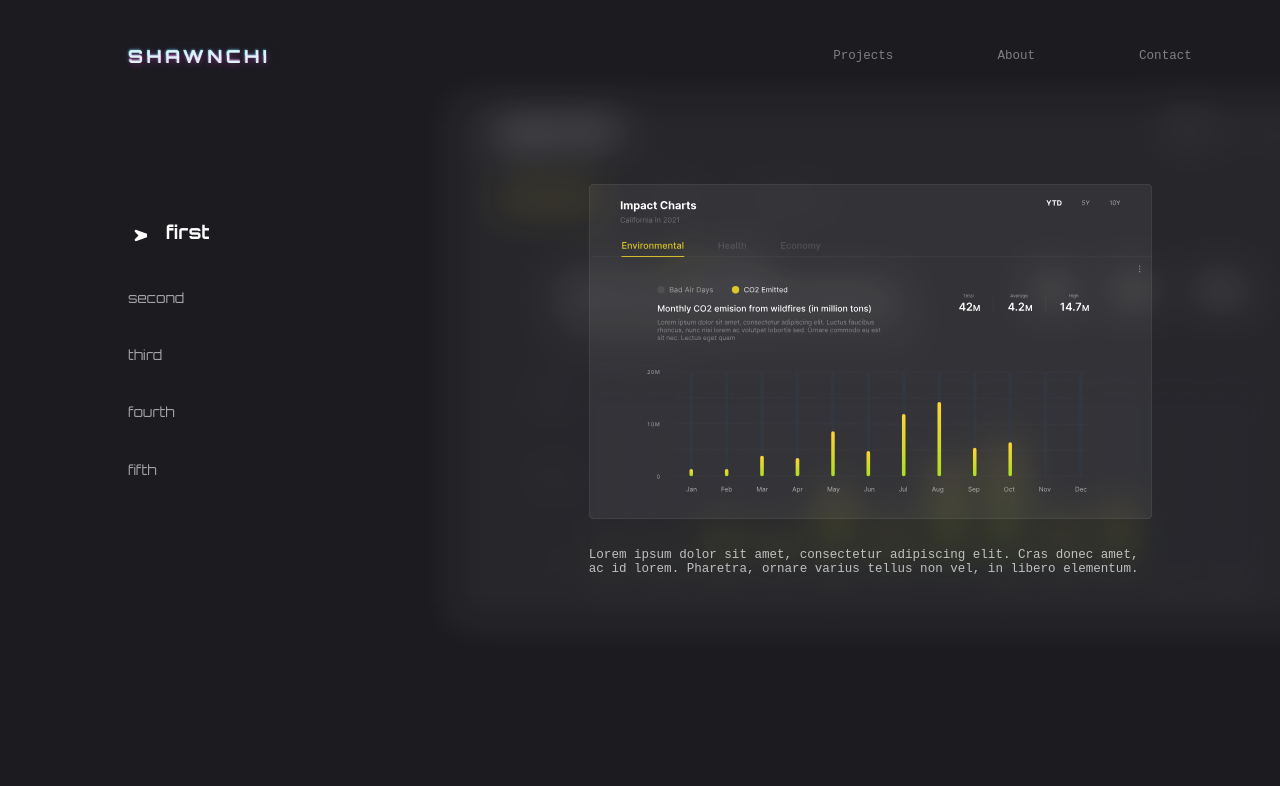
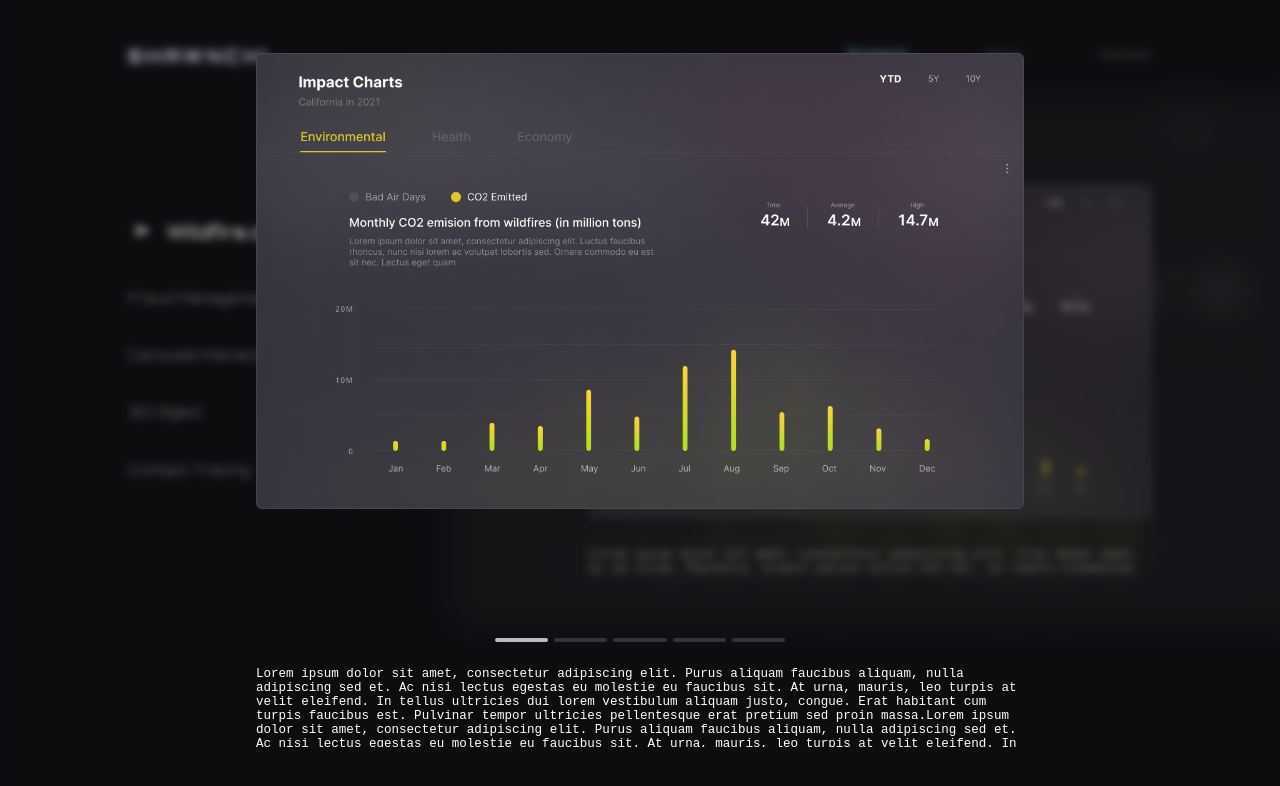
Before and after one commit to chi-asinmochi/portfolioV2, a React (Create React App) app: page /projects in a window 1280 px wide. Shown: the top 786 px of the page. Built offline with nearby package versions, Linux system fonts and the light colour scheme; a web font is replaced by a local one.

Commit message:
modal savepoint

```diff
--- a/src/App.js
+++ b/src/App.js
@@ -8,7 +8,7 @@ import { BrowserRouter as Router, Route, Switch } from "react-router-dom";
 
 const theme = {
     colors: {
-        background: '#1B1B20',
+        background: '#15151B',
         pink: '#FF49A1',
         cyan: '#51F5FF',
     },
@@ -26,24 +26,24 @@ return (
                 <GlobalStyles />
                 <Switch>
                     <Route exact path={"/"}>
-                        <DynamicHeader big={true}></DynamicHeader>
+                        <DynamicHeader big={true} current='home'></DynamicHeader>
                     </Route>
                 </Switch>
                 <Switch>
                     <Route path={"/projects"}>
-                        <DynamicHeader big={false}></DynamicHeader>
+                        <DynamicHeader big={false} current='project'></DynamicHeader>
                         <Projects></Projects>
                     </Route>
                 </Switch>
                 <Switch>
                     <Route path={"/about"}>
-                        <DynamicHeader big={false}></DynamicHeader>
+                        <DynamicHeader big={false} current='about'></DynamicHeader>
 
                     </Route>
                 </Switch>
                 <Switch>
                     <Route path={"/contact"}>
-                        <DynamicHeader big={false}></DynamicHeader>
+                        <DynamicHeader big={false} current='contact'></DynamicHeader>
 
                     </Route>
                 </Switch>
--- a/src/components/DynamicHeader.js
+++ b/src/components/DynamicHeader.js
@@ -7,7 +7,7 @@ import { Nav, Container, Logo, Menu } from './styles/Nav.styled'
 
 const letters = '*+-/@_$[%£!XO1&>'
 
-function DynamicHeader({ big }) {
+function DynamicHeader({ big, current }) {
     // console.log(big)
     const [text, setLogoText] = useState('shawnchi')
     const [shuffling, setShuffling] = useState(false)
@@ -77,24 +77,28 @@ function DynamicHeader({ big }) {
                 setLogoText('shawnchi')
                 // setShuffling(false)
             }
-        }, 10);
+        }, 20);
     }
 
     return (
         <Nav big = {big}>
             <Container big={big} >
                 <Link to='/'>
-                    <Logo big={big} onMouseLeave={shuffleReady} onMouseEnter={shuffle}>
+                    <Logo className={current=='project'? 'current' : ''} big={big}
+                        onMouseLeave={shuffleReady}
+                        onMouseEnter={shuffle}
+                        onClick={ (e)=>{if (big) {e.preventDefault()}} }
+                    >
                         <TextFragment bottom={true}>{text}</TextFragment>
                         <TextFragment bottom={false}>{text}</TextFragment>
-                        <LogoText text={text} shuffling={shuffling}>{text} </LogoText>
+                        <LogoText text={text}>{text} </LogoText>
                     </Logo>
                 </Link>
 
                 <Menu big={big}>
-                    <li><Link to='/projects'>Projects</Link></li>
-                    <li><Link to='/about'>About</Link></li>
-                    <li><Link to='/contact'>Contact</Link></li>
+                    <li><Link id='projects' className={current=='project'? 'current' : ''} to='/projects'>Projects</Link></li>
+                    <li><Link id='about' className={current=='about'? 'current' : ''} to='/about'>About</Link></li>
+                    <li><Link id='contact' className={current=='contact'? 'current' : ''} to='/contact'>Contact</Link></li>
                 </Menu>
             </Container>
         </Nav>
--- a/src/components/MainContent.js
+++ b/src/components/MainContent.js
@@ -3,6 +3,8 @@ import Picker from './Picker'
 import styled from 'styled-components'
 import { Frame, ProjectContainer, BG, ProjectWrapper, ProjectCover, IMG } from './styles/ProjectContainer.styled'
 import WFCover from '../assets/img/WFCover.svg'
+import chartIMG from '../assets/img/WFChart.svg'
+import chartIMG2 from '../assets/img/WFChart.png'
 
 
 export const ScrollContext = React.createContext()
@@ -82,16 +84,16 @@ function MainSection() {
                     <BG src={WFCover}></BG>
                     <ProjectContainer onLoad={loadHandler} ref={containerRef}>
                         <ProjectWrapper ref={el => {projectRefs.current[0] = el}} >
-                            <ProjectCover src={WFCover}>
-                                <IMG src={WFCover}></IMG>
+                            <ProjectCover src={chartIMG2}>
+                                <IMG src={chartIMG2}></IMG>
                             </ProjectCover>
                             <p>
                             Lorem ipsum dolor sit amet, consectetur adipiscing elit. Cras donec amet, ac id lorem. Pharetra, ornare varius tellus non vel, in libero elementum.
                             </p>
                         </ProjectWrapper>
                         <ProjectWrapper ref={el => {projectRefs.current[1] = el}}>
-                            <ProjectCover src={WFCover}>
-                                <IMG src={WFCover}></IMG>
+                            <ProjectCover src={chartIMG2}>
+                                <IMG src={chartIMG2}></IMG>
                             </ProjectCover>
                             <p>
                             Lorem ipsum dolor sit amet, consectetur adipiscing elit. Cras donec amet, ac id lorem. Pharetra, ornare varius tellus non vel, in libero elementum.
@@ -106,8 +108,8 @@ function MainSection() {
                             </p>
                         </ProjectWrapper>
                         <ProjectWrapper ref={el => {projectRefs.current[3] = el}}>
-                            <ProjectCover src={WFCover}>
-                                <IMG src={WFCover}></IMG>
+                            <ProjectCover id='spline'>
+                                <iframe src='https://my.spline.design/tree1-5982d22f322ef6c7b085c67988eb7d7f/' frameborder='0' width='100%' height='100%'></iframe>
                             </ProjectCover>
                             <p>
                             Lorem ipsum dolor sit amet, consectetur adipiscing elit. Cras donec amet, ac id lorem. Pharetra, ornare varius tellus non vel, in libero elementum.
@@ -132,7 +134,7 @@ function MainSection() {
 
 export default MainSection
 
-const Main = styled.div`
+const Main = styled.main`
     /* align-items: flex-end; */
     padding: 15vh 10vw 0 10vw;
     /* background: green; */
--- /dev/null
+++ b/src/components/Modal.styled.js
@@ -0,0 +1,80 @@
+import React from 'react'
+import styled from 'styled-components'
+
+export const Modal = styled.div`
+    display: ${( {show }) => show? 'flex' : 'none'};
+    position: absolute;
+    top: 0;
+    left: 0;
+    width: 100vw;
+    height: 100vh;
+    z-index: 10;
+    place-content: center;
+
+`
+export const ModalContainer = styled.div`
+    width: 100%;
+    height: 100%;
+    display: flex;
+    flex-direction: column;
+    align-items: center;
+    justify-content: center;
+    /* padding: 0 22vw; */
+    width: 60%;
+    z-index: 12;
+    gap: 2em;
+`
+
+export const Overlay = styled.div`
+    position: absolute;
+    top: 0;
+    left: 0;
+    width: 100%;
+    height: 100%;
+    background: #00000060;
+
+    backdrop-filter: blur(4px) opacity(1);
+    /* opacity: 0.1; */
+    z-index: 11;
+
+`
+export const GraphFrame = styled.div`
+    width: 100%;
+    height: 70%;
+    z-index: 12;
+
+
+    img {
+        width: 100%;
+        max-height: 100%;
+        object-fit: contain;
+    }
+`
+export const TextFrame = styled.div`
+    z-index: 12;
+    height: 10%;
+    overflow: scroll;
+`
+
+
+
+export const SliderControl = styled.div`
+    z-index: 12;
+    width: calc(18rem + 5vw);
+    display: flex;
+    gap: 6px;
+    opacity: 0.8;
+`
+export const Slot = styled.div`
+    flex-grow: 1;
+    height: 4px;
+    border-radius: 4px;
+    background-color: white;
+    opacity: 0.2;
+
+    /* border: solid 1px white; */
+
+    &.active {
+        opacity: 0.9;
+    }
+`
--- a/src/components/Picker.js
+++ b/src/components/Picker.js
@@ -2,7 +2,7 @@ import React, { useState, useEffect, useRef, useLayoutEffect, useContext } from
 import styled from 'styled-components'
 import { SlowLayer, ScrollLayer, ProjectTitle } from './styles/PickerLayers'
 import { ScrollContext } from './MainContent'
-import indicator from '../assets/icon/indicator.svg'
+
 
 
 function Picker({ scrollAmount, setClickState}, ref) {
@@ -56,13 +56,13 @@ function Picker({ scrollAmount, setClickState}, ref) {
                     {/* assign position (classname = pos[0]) to each li and change based on scroll position */}
                     <li>
                         <ProjectTitle ref={el => {titletRefs.current[0] = el}} className='current' id='title-1' onClick={titleClickHandler}>
-                            first
+                            Wildfire.org
                         </ProjectTitle>
                     </li>
-                    <li><ProjectTitle ref={el => {titletRefs.current[1] = el}} id='title-2' onClick={titleClickHandler}>second</ProjectTitle></li>
-                    <li><ProjectTitle ref={el => {titletRefs.current[2] = el}} id='title-3' onClick={titleClickHandler}>third</ProjectTitle></li>
-                    <li><ProjectTitle ref={el => {titletRefs.current[3] = el}} id='title-4' onClick={titleClickHandler}>fourth</ProjectTitle></li>
-                    <li><ProjectTitle ref={el => {titletRefs.current[4] = el}} id='title-5' onClick={titleClickHandler}>fifth</ProjectTitle></li>
+                    <li><ProjectTitle ref={el => {titletRefs.current[1] = el}} id='title-2' onClick={titleClickHandler}>Fraud Management</ProjectTitle></li>
+                    <li><ProjectTitle ref={el => {titletRefs.current[2] = el}} id='title-3' onClick={titleClickHandler}>Carousel Interaction</ProjectTitle></li>
+                    <li><ProjectTitle ref={el => {titletRefs.current[3] = el}} id='title-4' onClick={titleClickHandler}>3D Object</ProjectTitle></li>
+                    <li><ProjectTitle ref={el => {titletRefs.current[4] = el}} id='title-5' onClick={titleClickHandler}>Contact Tracing</ProjectTitle></li>
                 </SlowLayer>
             {/* </ScrollLayer> */}
         </SideBar>
--- a/src/components/styles/LogoText.styled.js
+++ b/src/components/styles/LogoText.styled.js
@@ -2,7 +2,7 @@ import styled from "styled-components";
 
 export const LogoText = styled.h1`
    & {
-        color: #E1F1F4;
+        color: white;
         z-index: 3;
         font-size: min(calc(2em + 5vw), 8em);
         letter-spacing: 0.2em;
@@ -10,7 +10,7 @@ export const LogoText = styled.h1`
         text-transform: uppercase;
         margin-right: -0.2em;
         position: relative;
-        animation: main-glitch linear 1s infinite;
+        animation: main-glitch linear 1.5s infinite;
         width: 8em;
         text-align: end;
         text-shadow: 3px 6px 30px rgb(242, 61, 224, 0.4),
@@ -22,35 +22,14 @@ export const LogoText = styled.h1`
         }
         4%,60%{
             left: -0.2%;
+            filter: blur(0px);
         }
         62%{
             left: -0.8%;
+            filter: blur(0px);
+
         }
     }
 
-    &::before, &::after {
-        position: absolute;
-        width: 100%;
-        height: 100%;
-    }
-    &::before {
-        /* cyan */
-        left: -0.3%;
-        top: 2%;
-        color: ${({ theme }) => theme.colors.neonTeal};
-        z-index: -1;
-        clip-path: polygon(0 0, 100% 0, 100% 45%, 0 45%);
-        animation: left-glitch linear 1s infinite;
-    }
-
-    &::after {
-        /* pink */
-        top: -1%;
-        left: 0%;
-        color: ${({ theme }) => theme.colors.neonPink};
-        z-index: -1;
-        clip-path: polygon(0 48%, 100% 48%, 100% 100%, 0 100%);
-        animation: right-glitch linear 1s infinite;
-    }
 
 `
--- a/src/components/styles/Nav.styled.js
+++ b/src/components/styles/Nav.styled.js
@@ -3,7 +3,7 @@ import styled from "styled-components"
 export const Nav = styled.nav`
 /* width: 8em; */
 ${({ big }) => big ? 'display: grid;place-content: center; height 100%' :
- 'position: fixed; top: 0; z-index: 10;'}
+ 'position: fixed; top: 0; z-index: 10; width: 100%;'}
 /* background-color: red; */
 `
 export const Container = styled.div`
@@ -13,7 +13,7 @@ export const Container = styled.div`
     width: ${({big}) => big? 'auto' : '100%'};
     display: flex;
     flex-direction: ${({big}) => big? 'column' : 'row'};
-    gap: 10px;
+    /* gap: 10px; */
     justify-content: ${({big}) => big? '' : 'space-between'};
     padding: 0 10vw;
 `
@@ -22,6 +22,23 @@ export const Logo = styled.div`
         position: relative;
         transform: ${({big}) => big ? 'scale(1)' : 'scale(0.2)'};
         transform-origin: left;
+        animation: fuzzy 4s linear infinite;
+    }
+    @keyframes fuzzy {
+        0% {
+            filter: blur(4px);
+        }
+        30% {
+            filter: blur(0px);
+        }
+        100% {
+            0% {
+            filter: blur(0px);
+        }
+        }
+    }
+    &:hover {
+        cursor: ${({big}) => big? 'default' : 'pointer'};
     }
     &::before, &::after {
         content: "";
@@ -81,18 +98,31 @@ export const Logo = styled.div`
 export const Menu = styled.ul`
     align-self: ${({big}) => big? 'end' : 'center'};
     display: flex;
-    gap: calc(40px + 5vw);
+    width: 50%;
+    justify-content: space-between;
     list-style: none;
+    li {
+        padding: 1em 2em;
 
-
-    a {
+        a {
         text-decoration: none;
         color: grey;
         cursor: pointer;
-        transition: 0.6s all;
+        filter: blur(1px);
+        transition: 0.3s all;
+        }
+
+        a:hover, a.current {
+            color: white;
+            text-shadow: 0px 0px 6px cyan;
+            /* font-size: 1.1em; */
+            /* letter-spacing: 0.2em; */
+            filter: blur(0px);
+
+        }
     }
-    a:hover {
-        color: white;
-        text-shadow: 0px 0px 6px cyan;
+    li:last-of-type {
+        padding-right: 0;
     }
+
 `
--- a/src/components/styles/PickerLayers.js
+++ b/src/components/styles/PickerLayers.js
@@ -64,8 +64,8 @@ export const ProjectTitle = styled.h3`
         position: absolute;
         top: 50%;
         left: -2em;
-        width: 1em;
-        height: 1em;
+        width: 1.5em;
+        height: 1.5em;
         transform: translateY(-50%);
         background: url(${indicator});
     }
--- a/src/components/styles/ProjectContainer.styled.js
+++ b/src/components/styles/ProjectContainer.styled.js
@@ -42,7 +42,16 @@ export const ProjectWrapper = styled.div`
 `
 
 export const ProjectCover = styled.div`
-    /* width: 100%; */
+    width: 100%;
+    /* max-height: 100%;  */
+    &#spline {
+        display: flex;
+        justify-content: center;
+        iframe {
+            width: 70%;
+            height: 500px;
+        }
+    }
 
 `
 export const IMG = styled.img`
--- a/src/components/styles/TextFragment.styled.js
+++ b/src/components/styles/TextFragment.styled.js
@@ -15,31 +15,41 @@ export const TextFragment = styled.h1`
     position: absolute;
     z-index: 2;
     top: ${
-        ({ bottom }) => bottom ? '-2%' : '3%'
+        ({ bottom }) => bottom ? '-2%' : '1%'
     };
     left: ${
-        ({ bottom }) => bottom ? '0.5%' : '-0.8%'
+        ({ bottom }) => bottom ? '0.5%' : '0%'
     };
     clip-path: ${
         ({ bottom }) => bottom ? 'polygon(0 48%, 100% 48%, 100% 100%, 0 100%)' : 'polygon(0 0, 100% 0, 100% 45%, 0 45%)'
     };
     animation: ${
-        ({ bottom }) => bottom ? 'right-glitch linear 1s infinite' : 'left-glitch linear 1s infinite'
+        ({ bottom }) => bottom ? 'right-glitch linear 1.5s infinite' : 'left-glitch linear 1s infinite'
     };
     @keyframes left-glitch {
-        2% {
-            left: -1%;
+        3% {
+            left: -2%;
+            top: 0%;
+            transform: skew(3deg, 0deg);
+            color: purple;
 
         }
         0%, 5% {
-            left: -0.3%;
+            left: -0.5%;
+            top: 0%;
+        }
+        100% {
+            left: 0%;
+            top: 0%;
+
         }
     }
     @keyframes right-glitch {
         2%,64%{
             left: 1%;
             top: -1%;
-            transform: skew(0deg);
+            /* transform: skew(3deg, 0deg); */
+            filter: blur(2px);
             opacity: 0;
 
         }
@@ -48,16 +58,19 @@ export const TextFragment = styled.h1`
             top: -1%;
             opacity: 1;
             transform: skew(0deg);
+
+            color: teal;
         }
         62%{
             left: 0.8%;
-            top: 0%;
-            transform: skew(1deg, -1deg);
+            top: 1%;
+            /* transform: skew(3deg, 0deg);  */
             opacity: 1;
-
+            /* color: orange; */
         }
         90% {
             opacity: 1;
+            /* filter: blur(2px); */
 
         }
     }
--- a/src/pages/Projects.js
+++ b/src/pages/Projects.js
@@ -1,12 +1,43 @@
-import React from 'react'
+import React, { useState } from 'react'
 import DynamicHeader from '../components/DynamicHeader'
 import MainContent from '../components/MainContent'
+import { Overlay, ModalContainer, Modal, SliderControl, Slot, GraphFrame, TextFrame } from '../components/Modal.styled.js'
+import cover from '../assets/img/WFChart.png'
+
+
 
 function Projects() {
+
+    const [show, setShow] = useState(true)
+
+
     return (
         <>
+            <Modal show = {show}>
+                <Overlay  onClick={() => {setShow(false)}}></Overlay>
+                <ModalContainer>
+                    <GraphFrame>
+                        <img src={cover}></img>
+                    </GraphFrame>
 
-            <MainContent></MainContent>
+                    <SliderControl>
+                        <Slot className='active'></Slot>
+                        <Slot></Slot>
+                        <Slot></Slot>
+                        <Slot></Slot>
+                        <Slot></Slot>
+                    </SliderControl>
+                    <TextFrame>
+                    Lorem ipsum dolor sit amet, consectetur adipiscing elit. Purus aliquam faucibus aliquam, nulla adipiscing sed et. Ac nisi lectus egestas eu molestie eu faucibus sit. At urna, mauris, leo turpis at velit eleifend. In tellus ultricies dui lorem vestibulum aliquam justo, congue. Erat habitant cum turpis faucibus est. Pulvinar tempor ultricies pellentesque erat pretium sed proin massa.Lorem ipsum dolor sit amet, consectetur adipiscing elit. Purus aliquam faucibus aliquam, nulla adipiscing sed et. Ac nisi lectus egestas eu molestie eu faucibus sit. At urna, mauris, leo turpis at velit eleifend. In tellus ultricies dui lorem vestibulum aliquam justo, congue. Erat habitant cum turpis faucibus est. Pulvinar tempor ultricies pellentesque erat pretium sed proin massa.
+                    </TextFrame>
+                </ModalContainer>
+
+
+
+            </Modal>
+
+            <MainContent>
+            </MainContent>
         </>
 
     )
```
Also changed, not shown: src/assets/img/WFChart.png (added), 1 other file (tests, documents, lock files or other folders).
